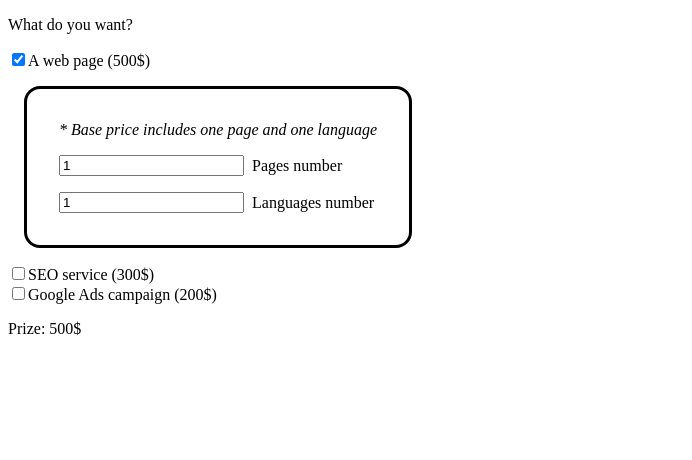
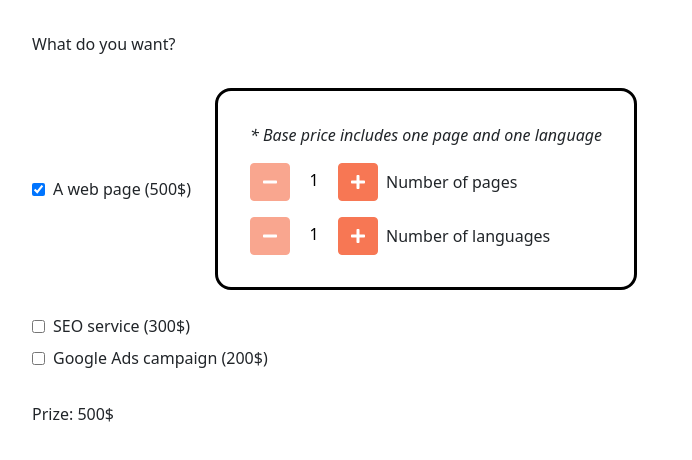
Before and after one commit to dmoralesl/sprint7, an Angular app: page / in a window 1280 px wide. Both pictures are taken after a click on the checkbox "A web page (500$)". Shown: the top 460 px of the page, without its empty margins (0-692 px from the left). Built offline with nearby package versions, Linux system fonts and the light colour scheme.

Commit message:
Excersice 3 - Custom input

```diff
--- a/package.json
+++ b/package.json
@@ -18,6 +18,10 @@
     "@angular/platform-browser": "~13.0.0",
     "@angular/platform-browser-dynamic": "~13.0.0",
     "@angular/router": "~13.0.0",
+    "@fortawesome/angular-fontawesome": "^0.10.0",
+    "@fortawesome/fontawesome-svg-core": "^1.2.36",
+    "@fortawesome/free-solid-svg-icons": "^5.15.4",
+    "bootstrap": "^5.1.3",
     "rxjs": "~7.4.0",
     "tslib": "^2.3.0",
     "zone.js": "~0.11.4"
--- a/src/app/components/custom-input/custom-input.component.html
+++ b/src/app/components/custom-input/custom-input.component.html
@@ -1 +1,9 @@
-<p>custom-input works!</p>
+<button class="btn btn-warning" type="button" [class.disabled]="inputValue <= 1" (click)="decrement()">
+    <fa-icon [icon]="faMinus" [style.color]="'white'"></fa-icon>
+</button>
+
+<input type="number" [(ngModel)]="inputValue"/>
+
+<button class="btn btn-warning" type="button" (click)="increment()">
+    <fa-icon [icon]="faPlus" [style.color]="'white'"></fa-icon>
+</button>
--- a/src/app/components/custom-input/custom-input.component.scss
+++ b/src/app/components/custom-input/custom-input.component.scss
@@ -0,0 +1,22 @@
+input {
+    border: none;
+    max-width: 3rem;
+    text-align: center;
+}
+
+button { cursor: pointer; }
+
+
+
+// Hiding input number arrows
+/* Chrome, Safari, Edge, Opera */
+input::-webkit-outer-spin-button,
+input::-webkit-inner-spin-button {
+  -webkit-appearance: none;
+  margin: 0;
+}
+
+/* Firefox */
+input[type=number] {
+  -moz-appearance: textfield;
+}
--- a/src/app/components/custom-input/custom-input.component.ts
+++ b/src/app/components/custom-input/custom-input.component.ts
@@ -1,15 +1,57 @@
-import { Component, OnInit } from '@angular/core';
+import { Component, forwardRef } from '@angular/core';
+import { ControlValueAccessor, NG_VALUE_ACCESSOR } from '@angular/forms';
+import { faMinus, faPlus } from '@fortawesome/free-solid-svg-icons';
 
 @Component({
   selector: 'app-custom-input',
   templateUrl: './custom-input.component.html',
-  styleUrls: ['./custom-input.component.scss']
+  styleUrls: ['./custom-input.component.scss'],
+  providers: [
+    {
+      provide: NG_VALUE_ACCESSOR,
+      useExisting: forwardRef(() => CustomInputComponent),
+      multi: true
+    }
+  ]
 })
-export class CustomInputComponent implements OnInit {
+export class CustomInputComponent implements ControlValueAccessor {
 
-  constructor() { }
+  // Font Awesome icons
+  faPlus = faPlus;
+  faMinus = faMinus;
+  // Global value of the input (to sent to parent component)
+  _inputValue: number = 0;
 
-  ngOnInit(): void {
+  writeValue(value: any) {
+    if (value !== undefined) {
+      this.inputValue = value;
+    }
+  }
+  propagateChange = (_: any) => {};
+
+  registerOnChange(fn: any) {
+    this.propagateChange = fn;
+  }
+
+  get inputValue() {
+    return this._inputValue;
+  }
+
+  set inputValue(val) {
+    this._inputValue = val;
+    this.propagateChange(this._inputValue);
+  }
+
+  registerOnTouched(): void {}
+
+  increment(): void {
+    this.inputValue++;
+  }
+
+  decrement(): void {
+    if (this.inputValue < 2) { return; }
+
+    this.inputValue--;
   }
 
 }
--- a/src/app/components/home/home.component.scss
+++ b/src/app/components/home/home.component.scss
@@ -0,0 +1,14 @@
+form:first-child {
+    display: flex;
+    flex-direction: column;
+    gap: .5rem;
+    margin-bottom: 2rem;
+
+    div {
+        display: flex;
+        flex-wrap: wrap;
+        gap: .5rem;
+        align-items: center;
+    }
+
+}
--- a/src/app/components/home/home.component.ts
+++ b/src/app/components/home/home.component.ts
@@ -1,5 +1,7 @@
 import { AfterViewInit, Component, OnInit } from '@angular/core';
 import { FormControl, FormGroup } from '@angular/forms';
+
+import { BudgetService } from './../../services/budget.service';
 
 @Component({
   selector: 'app-home',
@@ -8,22 +10,30 @@ import { FormControl, FormGroup } from '@angular/forms';
 })
 export class HomeComponent implements OnInit, AfterViewInit {
 
-  constructor() { }
+  constructor(private budgetService: BudgetService) { }
 
   ngOnInit(): void {
+    this.refreshBugdet();
   }
 
   ngAfterViewInit(): void {
     this.productsForm.get('web')!.valueChanges.subscribe(checked => {
       this.viewWebDetails = checked;
-      this.computeSubTotalPrice(checked, 500)}
-    );
-    this.productsForm.get('seo')!.valueChanges.subscribe(checked => this.computeSubTotalPrice(checked, 300));
-    this.productsForm.get('sem')!.valueChanges.subscribe(checked => this.computeSubTotalPrice(checked, 200));
+      this.budgetService.computeSubTotalPrice(checked, 500);
+      this.refreshBugdet();
+    });
+    this.productsForm.get('seo')!.valueChanges.subscribe(checked => {
+      this.budgetService.computeSubTotalPrice(checked, 300);
+      this.refreshBugdet();
+    });
+    this.productsForm.get('sem')!.valueChanges.subscribe(checked => {
+      this.budgetService.computeSubTotalPrice(checked, 200);
+      this.refreshBugdet();
+    });
   }
 
+  totalPrice: number = 0;
   subTotalPrice: number = 0;
-  totalPrice: number = this.subTotalPrice;
   viewWebDetails: boolean = false;
 
   productsForm: FormGroup = new FormGroup({
@@ -32,18 +42,13 @@ export class HomeComponent implements OnInit, AfterViewInit {
     sem: new FormControl(),
   });
 
-  setTotal(total: number) {
-    this.totalPrice = total;
+  setTotal(value: number): void {
+    this.budgetService.setTotal(value);
+    this.refreshBugdet();
   }
 
-  computeSubTotalPrice(checked: boolean, price: number) {
-    if (checked) {
-      this.subTotalPrice += price;
-      this.totalPrice += price
-    } else {
-      this.subTotalPrice -= price;
-      this.totalPrice -= price
-    }
+  refreshBugdet(): void {
+    this.totalPrice = this.budgetService.totalPrice;
+    this.subTotalPrice = this.budgetService.subTotalPrice;
   }
-
 }
--- a/src/app/components/panel/panel.component.html
+++ b/src/app/components/panel/panel.component.html
@@ -1,11 +1,10 @@
 <form [formGroup]="webDetailsForm" id="webDetails">
     <span [style.fontStyle]="'italic'">* Base price includes one page and one language</span>
     <div>
-        <input type="number" name="numberPages" id="numberPages" formControlName="numberPages" min="1">
-        <label for="numberPages">Pages number</label>
+        <app-custom-input formControlName="numberPages" #numberPages></app-custom-input>
+        <label for="numberPages">Number of pages</label>
     </div>
     <div>
-        <input type="number" name="numberLanguages" id="numberLanguages" formControlName="numberLanguages" min="1">
-        <label for="numberLanguages">Languages number</label>
-    </div>
-</form>
+        <app-custom-input formControlName="numberLanguages" #numberLanguages></app-custom-input>
+        <label for="numberLanguages">Number of languages</label>
+    </div></form>
--- a/src/app/components/panel/panel.component.scss
+++ b/src/app/components/panel/panel.component.scss
@@ -1,4 +1,4 @@
-#webDetails {
+form {
     padding: 2rem;
     margin: 1rem;
     border: 3px solid black;
--- a/src/app/components/panel/panel.component.ts
+++ b/src/app/components/panel/panel.component.ts
@@ -17,7 +17,6 @@ export class PanelComponent implements OnInit, AfterViewInit {
 
 
   ngOnInit(): void {
-    console.log(this.subTotal)
   }
 
   ngAfterViewInit() {
@@ -29,7 +28,6 @@ export class PanelComponent implements OnInit, AfterViewInit {
       const pagesNumber = this.webDetailsForm.get('numberPages')!.value;
       this.newTotalEvent.emit(this.budgetService.calculateTotal(this.subTotal, pagesNumber, languagesNumber))
     });
-
   }
 
   webDetailsForm: FormGroup = new FormGroup({
--- a/src/app/services/budget.service.ts
+++ b/src/app/services/budget.service.ts
@@ -7,16 +7,33 @@ export class BudgetService {
 
   constructor() { }
 
+  subTotalPrice: number = 0;
+  totalPrice: number = this.subTotalPrice;
+
+  computeSubTotalPrice(checked: boolean, price: number) {
+    if (checked) {
+      this.subTotalPrice += price;
+      this.totalPrice += price
+    } else {
+      this.subTotalPrice -= price;
+      this.totalPrice -= price
+    }
+  }
+
+  setTotal(total: number) {
+    this.totalPrice = total;
+  }
+
   calculateTotal(subTotal: number, pagesNumber: number, languagesNumber: number, price: number=30): number {
 
     // If pages and languages are 1 we must return only subTotal price because the basic price includes one page and one language
-    if (pagesNumber === 1 && languagesNumber === 1) {
+    if (pagesNumber <= 1 && languagesNumber <= 1) {
       return subTotal;
     }
 
     // First page and language is included in basic price so we have to reduce in 1 the number to calculate the total
-    pagesNumber = pagesNumber === 1 ? pagesNumber : pagesNumber -1;
-    languagesNumber = languagesNumber === 1 ? languagesNumber : languagesNumber -1;
+    pagesNumber = pagesNumber <= 1 ? 1 : pagesNumber -1;
+    languagesNumber = languagesNumber <= 1 ? 1 : languagesNumber -1;
 
     return (subTotal + ( pagesNumber * languagesNumber * price ));
   }
--- a/src/styles.scss
+++ b/src/styles.scss
@@ -1 +1,11 @@
 /* You can add global styles to this file, and also import other style files */
+body {
+  font-family: 'Roboto', sans-serif;
+  padding: 2rem;
+}
+
+
+// Override Bootstrap default styles
+$warning: #F77754;
+
+@import "node_modules/bootstrap/scss/bootstrap";
```
Also changed, not shown: src/app/app.module.ts (+7 -3 lines), 2 other files (tests, documents, lock files or other folders).
